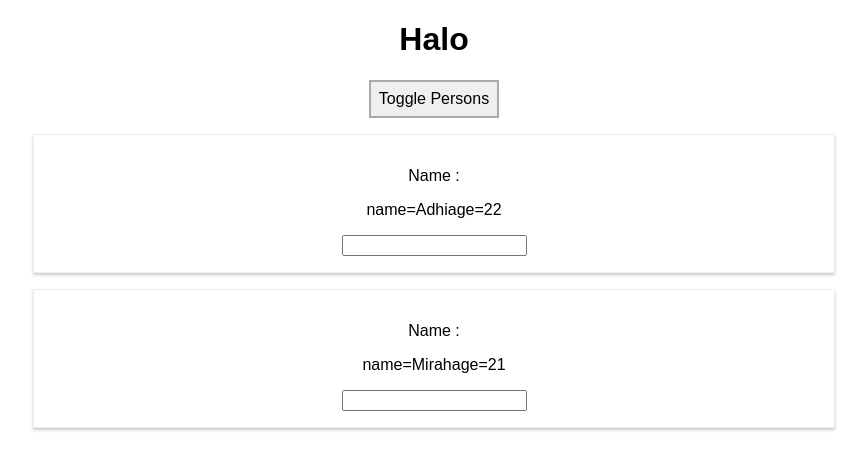
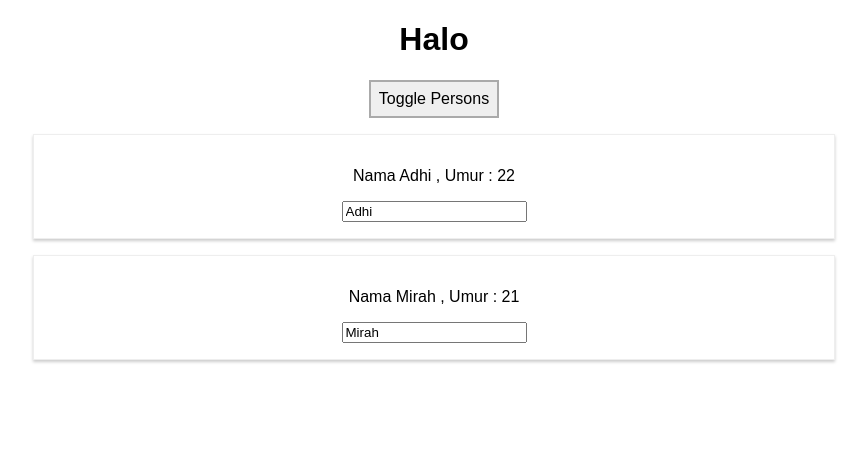
Before and after one commit to adhistria/LearnReactJs, a React (Create React App) app: page / in a window 1280 px wide. Both pictures are taken after a click on the button "Toggle Persons". Shown: the top 470 px of the page, without its empty margins (206-1073 px from the left). Built offline with nearby package versions, Linux system fonts and the light colour scheme.

Commit message:
delete data and add key to list

```diff
--- a/src/App.js
+++ b/src/App.js
@@ -5,8 +5,8 @@ import Person from './Person/Person';
 class App extends Component {
     state = {
         persons:[
-            {name: "Adhi", age:"22"},
-            {name: "Mirah", age:"21"}
+            {id : "1", name: "Adhi", age:"22"},
+            {id : "2", name: "Mirah", age:"21"}
         ],
         showPersons : false
     };
@@ -33,6 +33,14 @@ class App extends Component {
             showPersons : !doesShow
         });
     };
+    deletePersonHandler = (personIndex) =>{
+        // const persons = this.state.persons.splice();
+        const persons = [...this.state.persons];
+        persons.splice(personIndex,1);
+        this.setState({
+            persons : persons
+        });
+    };
   render() {
     const style = {
         backgroudColor :'white',
@@ -44,11 +52,15 @@ class App extends Component {
     if(this.state.showPersons){
         persons = (
             <div>
-                {this.state.persons.map(person=>{
-                    return <Person>
-                    name={person.name}
-                    age={person.age}
-                    </Person>
+                {this.state.persons.map((person,index)=>{
+                    return <Person
+                        click={() =>this.deletePersonHandler(index)}
+                        name = {person.name}
+                        age = {person.age}
+                        key = {person.id}
+                    />
+
+                    // </Person>
                 })}
                 {/*<Person*/}
                     {/*name={this.state.persons[0].name}*/}
--- a/src/Person/Person.js
+++ b/src/Person/Person.js
@@ -4,7 +4,7 @@ const Person = (props) =>{
     // return <p> Test Tjuy{Math.floor(Math.random()*30)}</p>
     return(
         <div className="Person">
-            <p onClick={props.click}>Name {props.name}  : {props.age}</p>
+            <p onClick={props.click}>Nama {props.name} , Umur : {props.age}</p>
             <p>{props.children}</p>
             <input type="text" onChange={props.changed} value={props.name}/>
         </div>
```
